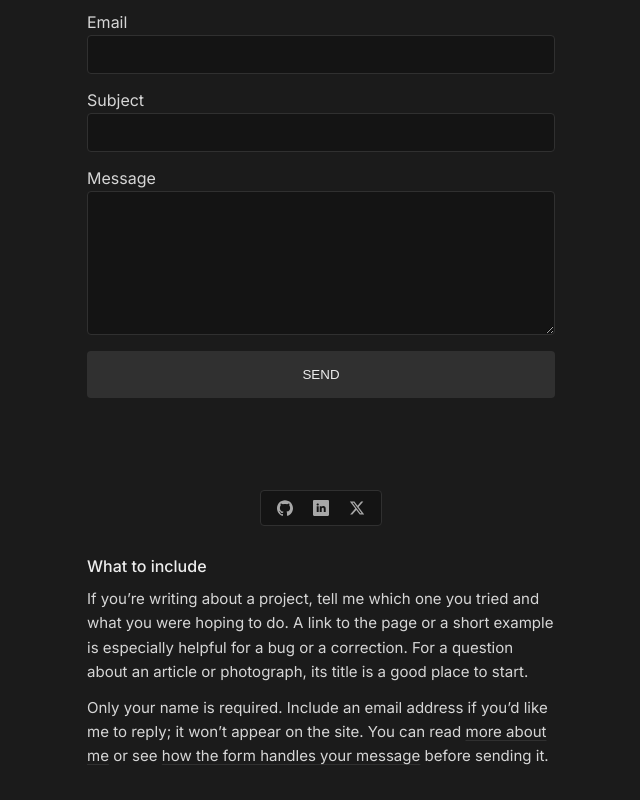
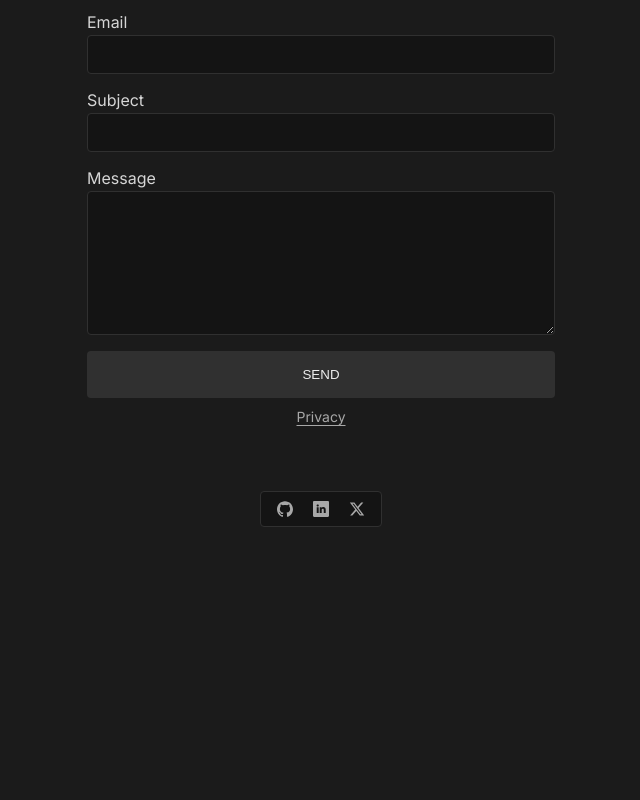
Before and after one commit to christiananagnostou/www, a Next.js app: page /contact in a window 1280 px wide. Shown: the part 314-1114 px from the top of the page, without its empty margins (319-959 px from the left). After the commit the page ends 873 px from the top, so only its background shows below. Built offline with nearby package versions, Linux system fonts and the light colour scheme.

Commit message:
Restore the original Contact page and remove About

```diff
--- a/components/Shared/InfoPage.tsx
+++ /dev/null
@@ -1,56 +0,0 @@
-import * as m from 'framer-motion/m'
-import Head from 'next/head'
-import type { ReactNode } from 'react'
-import styled from 'styled-components'
-
-import { SITE_ORIGIN } from '../../lib/constants'
-import { fade, pageAnimation } from '../animation'
-import { usePageTransitionInitial } from '../animation/MotionProvider'
-import { Heading } from './Heading'
-
-type Props = { title: string; path: string; intro: string; children: ReactNode }
-
-export default function InfoPage({ title, path, intro, children }: Props) {
-  const initial = usePageTransitionInitial()
-  const url = SITE_ORIGIN + path
-  return (
-    <>
-      <Head>
-        <title>{`${title} | Christian Anagnostou`}</title>
-        <meta name="description" content={intro} />
-        <link rel="canonical" href={url} />
-        <meta key="og:title" property="og:title" content={title} />
-        <meta key="og:description" property="og:description" content={intro} />
-        <meta key="og:url" property="og:url" content={url} />
-      </Head>
-      <Page initial={initial} animate="show" exit="exit" variants={pageAnimation}>
-        <Heading variants={fade}>
-          <h1>{title}</h1>
-          <p>{intro}</p>
-        </Heading>
-        <InfoCopy>{children}</InfoCopy>
-      </Page>
-    </>
-  )
-}
-
-const Page = styled(m.article)`
-  max-width: 40rem;
-  margin: 2rem auto 4rem;
-  padding: 0 1rem;
-`
-
-export const InfoCopy = styled.div`
-  color: var(--text);
-  font-size: 0.94rem;
-  line-height: 1.6;
-  h2 {
-    margin: 1.75rem 0 0.5rem;
-    font-size: 1rem;
-    font-weight: 500;
-    color: var(--heading);
-  }
-  p + p {
-    margin-top: 0.75rem;
-  }
-`
--- a/pages/contact.tsx
+++ b/pages/contact.tsx
@@ -7,7 +7,6 @@ import styled from 'styled-components'
 import { fade, pageAnimation, staggerFade } from '../components/animation'
 import { usePageTransitionInitial } from '../components/animation/MotionProvider'
 import { Heading } from '../components/Shared/Heading'
-import { InfoCopy } from '../components/Shared/InfoPage'
 import SocialLinks from '../components/SocialLinks'
 import { BASE_URL } from '../lib/constants'
 import { getContactStructuredData } from '../lib/structured/contact'
@@ -144,6 +143,7 @@ const Contact = () => {
             </FormGroup>
           </m.div>
         </StyledForm>
+        <PrivacyLink href="/privacy">Privacy</PrivacyLink>
 
         <p className="success-message" style={{ opacity: sentSuccessful ? 1 : 0 }}>
           Sent successfully. You&apos;ll hear from me soon!
@@ -155,19 +155,6 @@ const Contact = () => {
         <m.div variants={fade}>
           <SocialLinks />
         </m.div>
-        <InfoCopy>
-          <h2>What to include</h2>
-          <p>
-            If you’re writing about a project, tell me which one you tried and what you were hoping to do. A link to the
-            page or a short example is especially helpful for a bug or a correction. For a question about an article or
-            photograph, its title is a good place to start.
-          </p>
-          <p>
-            Only your name is required. Include an email address if you’d like me to reply; it won’t appear on the site.
-            You can read <Link href="/about">more about me</Link> or see{' '}
-            <Link href="/privacy">how the form handles your message</Link> before sending it.
-          </p>
-        </InfoCopy>
       </ContactStyle>
     </>
   )
@@ -203,7 +190,15 @@ const ContactStyle = styled(m.div)`
 const StyledForm = styled(m.form)`
   width: 100%;
   margin-top: -1rem;
-  margin-bottom: 2rem;
+`
+
+const PrivacyLink = styled(Link)`
+  margin-top: 0.25rem;
+  padding: 0.25rem 0.5rem;
+  font-size: 0.875rem;
+  line-height: 1.5;
+  color: var(--text-dark);
+  text-decoration-color: currentcolor;
 `
 
 const FormGroup = styled.div`
--- a/pages/index.md.ts
+++ b/pages/index.md.ts
@@ -43,7 +43,7 @@ export const getServerSideProps: GetServerSideProps = async ({ req, res }) => {
         `- ${formatHomeActivityDate(a.startedAt)} · ${HOME_ACTIVITY_LABELS[a.category]} · ${a.metrics.map((m) => m.label + ': ' + m.value).join(' · ')}`
     ),
     '',
-    `[Photography](${SITE_ORIGIN}/art) · [About](${SITE_ORIGIN}/about) · [Contact](${SITE_ORIGIN}/contact) · [Guide for agents](${SITE_ORIGIN}/llms.txt)`,
+    `[Photography](${SITE_ORIGIN}/art) · [Contact](${SITE_ORIGIN}/contact) · [Guide for agents](${SITE_ORIGIN}/llms.txt)`,
     '',
   ]
   res.end(rows.join('\n'))
--- a/pages/sitemap.xml.ts
+++ b/pages/sitemap.xml.ts
@@ -21,7 +21,6 @@ export const getServerSideProps: GetServerSideProps = async ({ res }) => {
 
   const staticRoutes = [
     { path: '/', lastmod: now },
-    { path: '/about', lastmod: now },
     { path: '/art', lastmod: now },
     { path: '/articles', lastmod: now },
     { path: '/bookmarklets', lastmod: now },
```
Also changed, not shown: pages/about.tsx (deleted, +0 -29 lines), pages/privacy.tsx (+56 -12 lines), tests/agentReadiness.built.mjs (+20 -12 lines), public/llms.txt.
